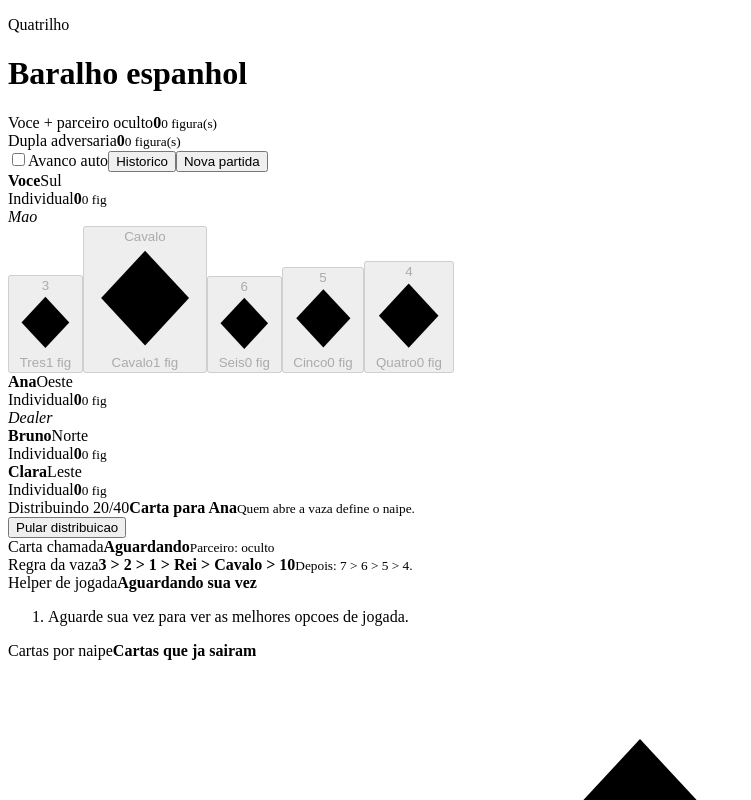
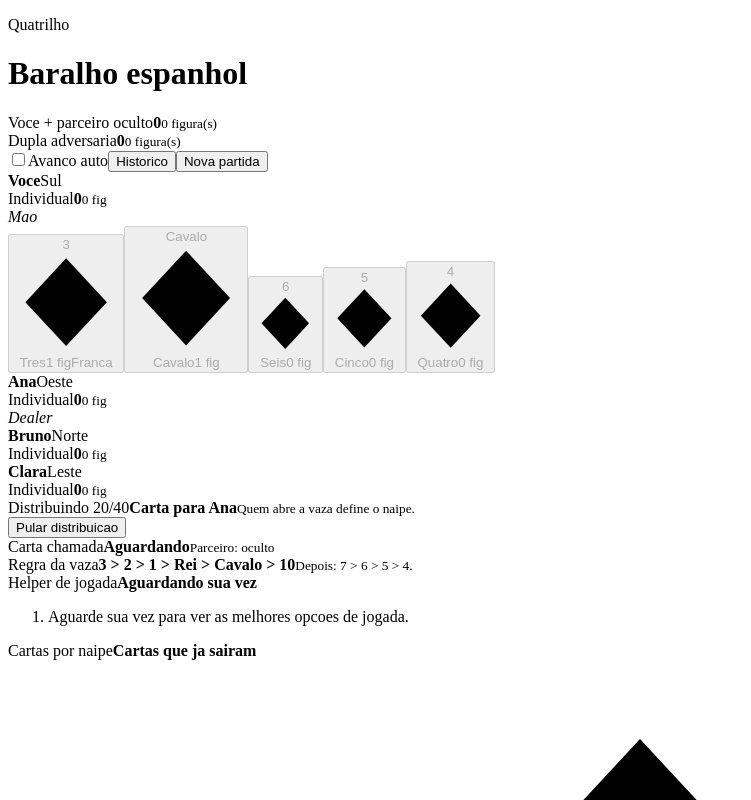
Before and after one commit to acwoss/quatrilho, a React (Vite) app: page / in a window 1280 px wide. Both pictures are taken after a click on the button "Nova partida". Shown: the top 800 px of the page, without its empty margins (0-751 px from the left). Built offline with nearby package versions, Linux system fonts and the light colour scheme; the HTML template or start-up script is replaced by a standard one.

Commit message:
Add franca card badge
Co-authored-by: Anderson Carlos Woss <acwoss@users.noreply.github.com>

```diff
--- a/src/App.jsx
+++ b/src/App.jsx
@@ -213,6 +213,14 @@ function isCardFirm(game, card) {
         deckCard.strength < card.strength ||
         playedIds.has(deckCard.id),
     );
+}
+
+function isCardFranca(game, card) {
+  if (card.rank === 3) {
+    return true;
+  }
+
+  return isCardFirm(game, card);
 }
 
 function getFanCardStyle(index, total, seat) {
@@ -658,6 +666,7 @@ function Card({
   card,
   disabled = false,
   draggable = false,
+  franca = false,
   compact = false,
   helper,
   recommended = false,
@@ -674,7 +683,12 @@ function Card({
       onDragStart={onDragStart}
       style={style}
       type="button"
-      title={helper ?? `${cardName(card)} - ${card.figurePoints} figura(s)`}
+      title={
+        helper ??
+        `${cardName(card)} - ${card.figurePoints} figura(s)${
+          franca ? ' - Carta franca' : ''
+        }`
+      }
     >
       <span className="card-rank">{card.rankLabel}</span>
       <span className="card-suit" aria-label={card.suitName}>
@@ -682,6 +696,7 @@ function Card({
       </span>
       <span className="card-name">{card.rankName}</span>
       <span className="card-points">{card.figurePoints} fig</span>
+      {franca && <span className="franca-mark">Franca</span>}
       {recommended && <span className="recommendation-mark">Melhor</span>}
     </button>
   );
@@ -756,6 +771,7 @@ function PlayerSeat({
                   card={card}
                   disabled={disabled}
                   draggable
+                  franca={isCardFranca(game, card)}
                   helper={helper?.reason}
                   recommended={Boolean(helper?.recommended)}
                   style={cardStyle}
--- a/src/styles.css
+++ b/src/styles.css
@@ -491,6 +491,22 @@ button {
   padding: 3px 5px;
   color: #10241d;
   background: #f8bf56;
+  font-size: 0.5rem;
+  font-weight: 950;
+  letter-spacing: 0.03em;
+  text-transform: uppercase;
+}
+
+.franca-mark {
+  position: absolute;
+  top: -8px;
+  left: -8px;
+  border: 1px solid rgba(255, 248, 232, 0.68);
+  border-radius: 999px;
+  padding: 3px 5px;
+  color: #10241d;
+  background: #9ff0b7;
+  box-shadow: 0 6px 16px rgba(0, 0, 0, 0.22);
   font-size: 0.5rem;
   font-weight: 950;
   letter-spacing: 0.03em;
@@ -1139,7 +1155,8 @@ button {
     padding: 7px 8px;
   }
 
-  .recommendation-mark {
+  .recommendation-mark,
+  .franca-mark {
     display: none;
   }
 }
```
Also changed, not shown: 1 other file (tests, documents, lock files or other folders).
